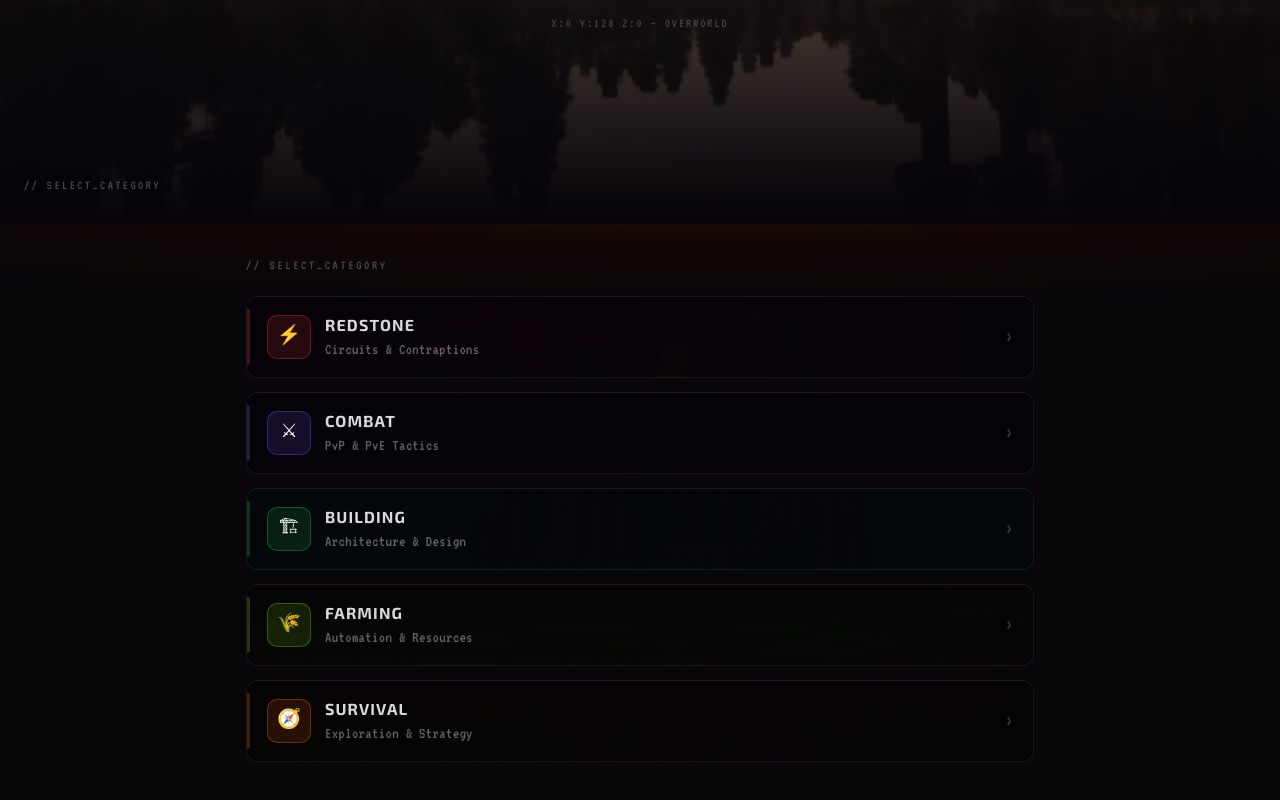
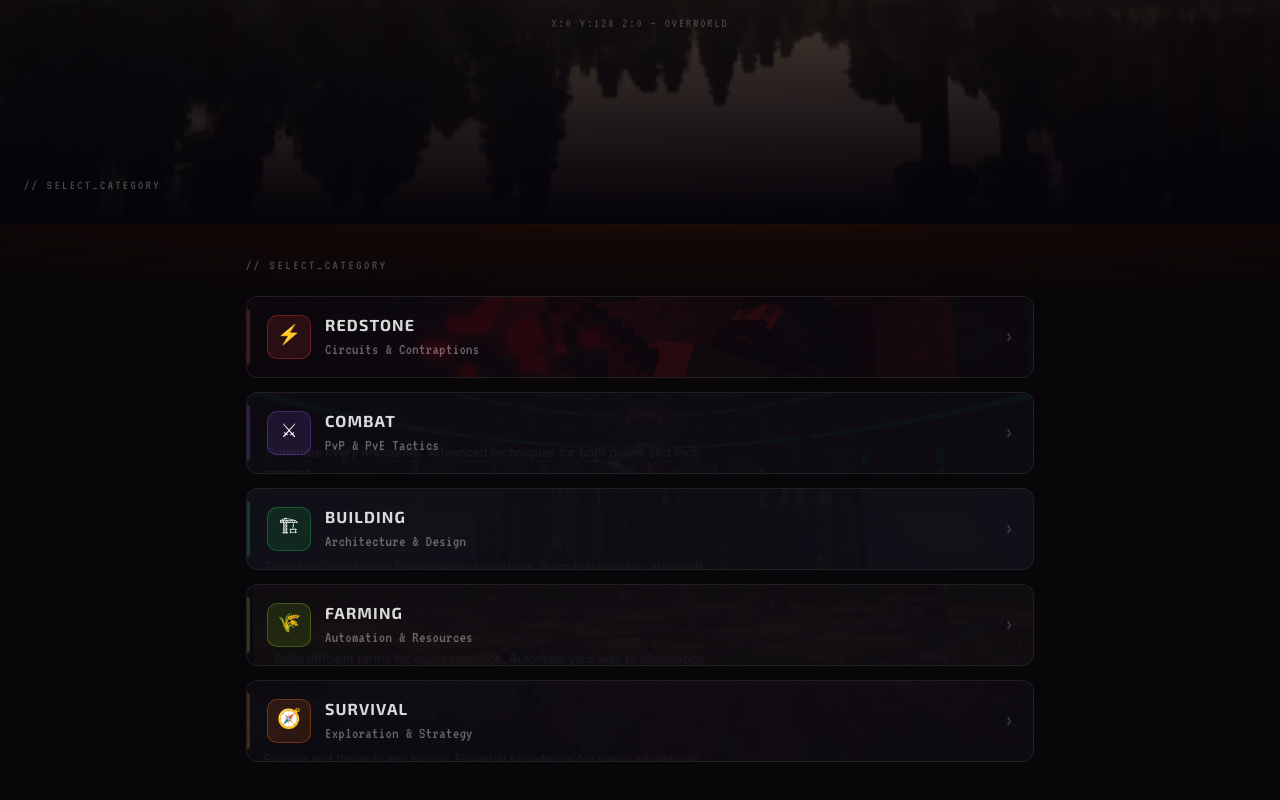
Before and after one commit to cupsussyman-spec/gaming-website, a React (Vite) app in the folder client/: page / in a window 1280 px wide. Shown: the part 636-1436 px from the top of the page. Built offline with nearby package versions, Linux system fonts and the light colour scheme; no server answers.

Commit message:
Glassmorphism card style - semi-transparent with backdrop blur

```diff
--- a/client/src/pages/Home.jsx
+++ b/client/src/pages/Home.jsx
@@ -245,31 +245,32 @@ export default function Home() {
                   transition: 'border-color 0.55s ease',
                   position: 'relative',
                   cursor: 'pointer',
-                  background: cat.bgImage ? '#080508' : undefined,
-                  backgroundImage: !cat.bgImage ? cat.fallbackBg : undefined,
-                  backgroundSize: 'cover',
-                  backgroundPosition: 'center',
+                  background: 'rgba(255,255,255,0.04)',
+                  backdropFilter: 'blur(12px)',
+                  WebkitBackdropFilter: 'blur(12px)',
                 }}
                 onMouseEnter={() => setExpanded(cat.name)}
                 onMouseLeave={() => setExpanded('')}
               >
-                {/* Actual background image (if provided) */}
-                {cat.bgImage && (
+                {/* Background image */}
                 <div style={{
                   position: 'absolute', inset: 0,
-                    backgroundImage: `url('${cat.bgImage}')`,
+                  backgroundImage: cat.bgImage
+                    ? `url('${cat.bgImage}')`
+                    : cat.fallbackBg,
                   backgroundSize: 'cover',
                   backgroundPosition: 'center',
-                    opacity: isOpen ? 0.55 : 0.12,
+                  opacity: isOpen ? 0.6 : 0.3,
                   transition: 'opacity 0.55s ease',
                   pointerEvents: 'none',
                 }} />
-                )}
 
-                {/* Dark overlay — lifts on hover */}
+                {/* Glass overlay — lighter on hover */}
                 <div style={{
                   position: 'absolute', inset: 0,
-                  background: isOpen ? cat.hoverOverlay : cat.idleOverlay,
+                  background: isOpen
+                    ? 'rgba(10,8,16,0.35)'
+                    : 'rgba(10,8,16,0.62)',
                   transition: 'background 0.55s ease',
                   pointerEvents: 'none',
                 }} />
```
Lines whose indentation alone changed are shown as unchanged.
